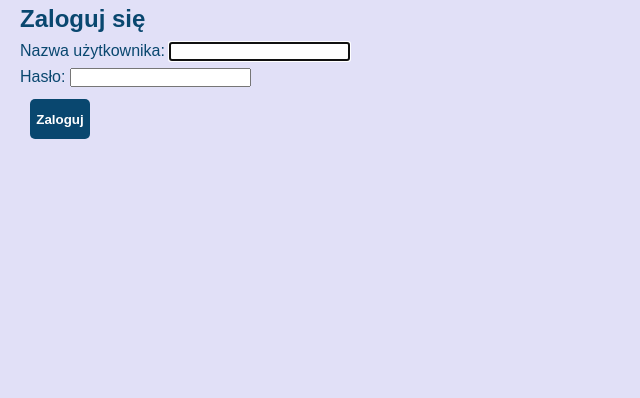
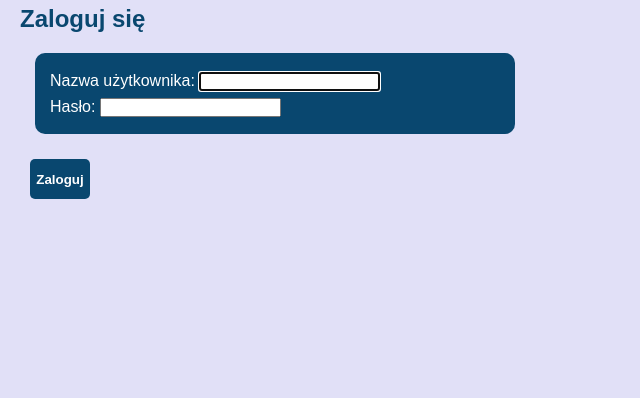
Before and after one commit to GreenAvian/TeamReflect_zut_project, a Django app: page /accounts/login/ in a window 1280 px wide. Shown: the part 98-496 px from the top of the page, without its empty margins (0-640 px from the left). Run offline with Django 5.2, Linux system fonts and the light colour scheme.

Commit message:
Login page styling

```diff
--- a/TeamReflectApp/static/css/styles.css
+++ b/TeamReflectApp/static/css/styles.css
@@ -1,6 +1,7 @@
 /*   Main styling    */
 
 /* Reset */
+
 * {
     margin: 0;
     padding: 0;
@@ -202,6 +203,7 @@ a {
 
 
 }
+
 .post-item{
     list-style: none;
     background-color: #c7c2e4;
@@ -209,7 +211,6 @@ a {
     border: 2px solid #09476F;
     padding: 15px;
     margin: 15px;
-
 }
 
 
@@ -574,6 +575,22 @@ a {
     margin-top: 15px;
 }
 
+/* Login page */
+.login-item
+{
+    list-style: none;
+    background: #09476F;
+    color:#fff;
+    max-width: 60vh;
+    border-radius:10px;
+    padding: 15px;
+    margin: 15px;
+}
+
+.login-field-container
+{
+/*     insert style here */
+}
 /* responsywność */
 @media (max-width: 768px) {
     /* MENU */
@@ -634,6 +651,8 @@ a {
       display: block;
       width: 100%;
     }
+
+
 
     /* OGÓLNE ELEMENTY STRONY */
     .homepage-container {
--- a/TeamReflectApp/templates/registration/login.html
+++ b/TeamReflectApp/templates/registration/login.html
@@ -6,7 +6,17 @@
 <h2>Zaloguj się</h2>
 <form method="post">
   {% csrf_token %}
-  {{ form }}
+
+  <div class="login-item">
+    <div class="login-field-container">
+      Nazwa użytkownika: {{ form.username }}
+    </div>
+    <div class="login-field-container">
+      Hasło: {{ form.password }}
+    </div>
+  </div>
+
+  {% comment %} {{ form }} {% endcomment %}
   <button class="generic_button" type="submit">Zaloguj</button>
 </form>
 {% endblock %}
```
